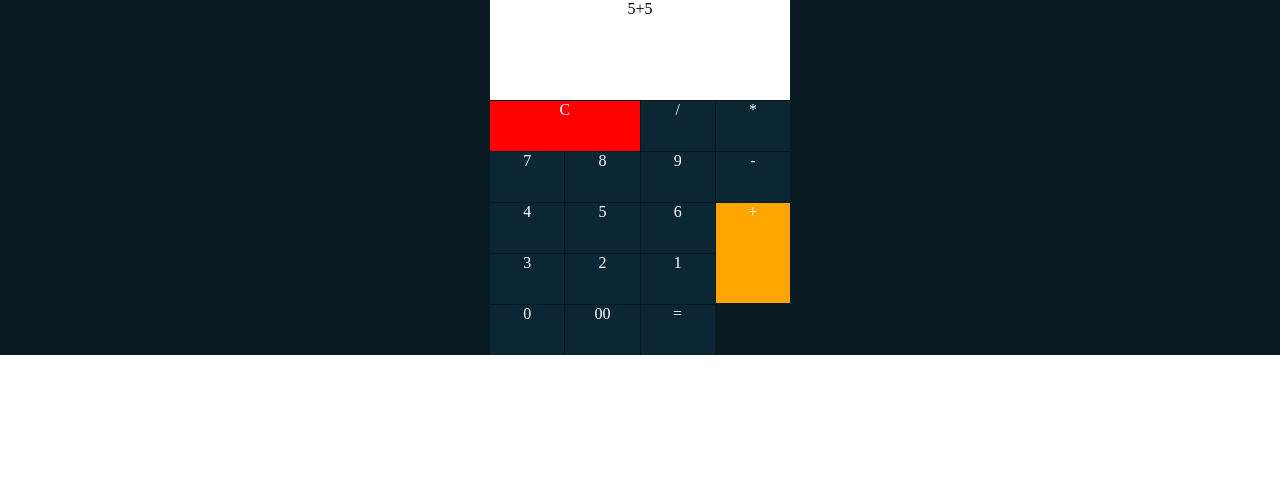
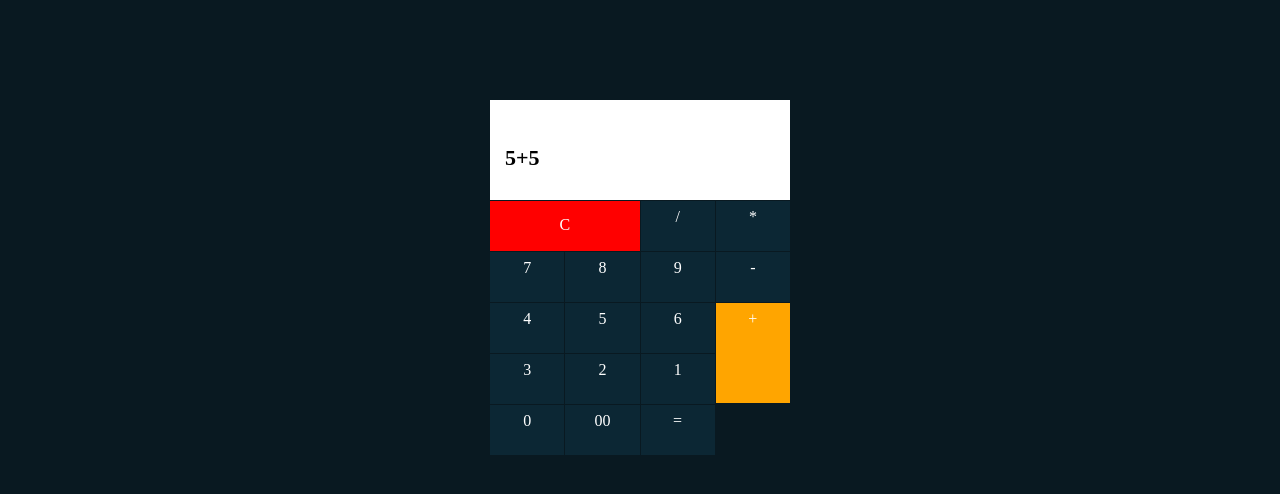
Before and after one commit to thehumfree/twenty-five, a plain HTML site: page index.html in a window 1280 px wide. Drawn offline with Linux system fonts and the light colour scheme.

Commit message:
completed work

```diff
--- a/css/style.css
+++ b/css/style.css
@@ -2,10 +2,14 @@
   padding: 0;
   margin: 0;
 }
+body {
+  background-color: rgb(9, 25, 33);
+}
 .container {
   display: flex;
   justify-content: center;
-  background-color: rgb(9, 25, 33);
+  align-items: center;
+  margin-top: 100px;
 }
 .grid-container {
   display: grid;
@@ -19,6 +23,16 @@
   color: white;
   text-align: center;
   height: 50px;
+}
+.grid-container > div > p {
+  margin: 10% auto;
+}
+.diff {
+  margin: 15% auto !important;
+  text-align: left;
+  font-size: 22px;
+  font-weight: bolder;
+  padding-left: 5%;
 }
 .grid1 {
   grid-column-start: 1;
--- a/index.html
+++ b/index.html
@@ -10,24 +10,24 @@
   <body>
     <div class="container">
       <div class="grid-container">
-        <div class="grid1">5+5</div>
-        <div class="grid2">C</div>
-        <div class="grid3">/</div>
-        <div class="grid4">*</div>
-        <div class="grid5">7</div>
-        <div class="grid6">8</div>
-        <div class="grid7">9</div>
-        <div class="grid8">-</div>
-        <div class="grid9">4</div>
-        <div class="grid10">5</div>
-        <div class="grid11">6</div>
-        <div class="grid12">+</div>
-        <div class="grid13">3</div>
-        <div class="grid14">2</div>
-        <div class="grid14">1</div>
-        <div class="grid13">0</div>
-        <div class="grid14">00</div>
-        <div class="grid14">=</div>
+        <div class="grid1"><p class="diff">5+5</p></div>
+        <div class="grid2"><p>C</p></div>
+        <div class="grid3"><p>/</p></div>
+        <div class="grid4"><p>*</p></div>
+        <div class="grid5"><p>7</p></div>
+        <div class="grid6"><p>8</p></div>
+        <div class="grid7"><p>9</p></div>
+        <div class="grid8"><p>-</p></div>
+        <div class="grid9"><p>4</p></div>
+        <div class="grid10"><p>5</p></div>
+        <div class="grid11"><p>6</p></div>
+        <div class="grid12"><p>+</p></div>
+        <div class="grid13"><p>3</p></div>
+        <div class="grid14"><p>2</p></div>
+        <div class="grid14"><p>1</p></div>
+        <div class="grid13"><p>0</p></div>
+        <div class="grid14"><p>00</p></div>
+        <div class="grid14"><p>=</p></div>
       </div>
     </div>
   </body>
```
